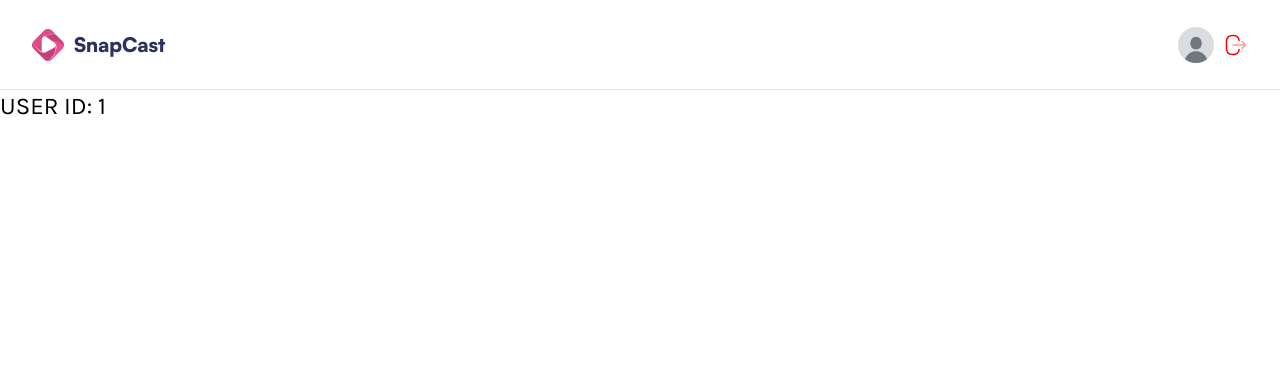
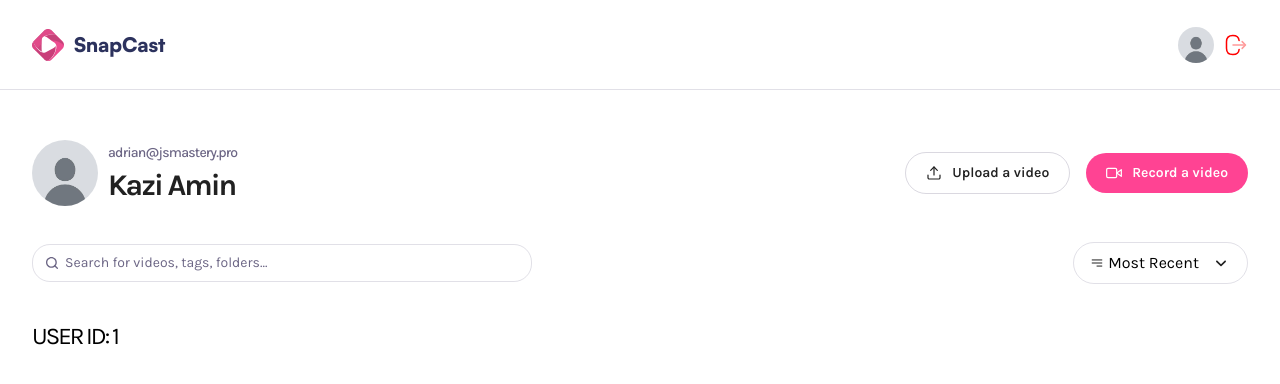
Before and after one commit to KaziAmin110/video_sharing, a Next.js app: page /profile/1 in a window 1280 px wide. Shown: the top 384 px of the page. Built offline with nearby package versions, Linux system fonts and the light colour scheme.

Commit message:
Added UI Design for Dynamic Header Section

```diff
--- a/app/(root)/profile/[id]/page.tsx
+++ b/app/(root)/profile/[id]/page.tsx
@@ -1,7 +1,14 @@
+import Header from "@/components/Header";
+
 const Page = async ({params} : ParamsWithSearch) => {
     const {id} = await params;
   return (
-    <div className='text-2xl font-karla'>USER ID: {id}</div>
+    <div className="wrapper page">
+        <Header subHeader="adrian@jsmastery.pro" title="Kazi Amin" userImg="/assets/images/dummy.jpg" />
+        <h1 className='text-2xl font-karla'>
+            USER ID: {id}
+        </h1>
+    </div>
   )
 }
 
--- /dev/null
+++ b/components/DropdownList.tsx
@@ -0,0 +1,28 @@
+'use client';
+import { useState } from 'react';
+import Image from 'next/image';
+const DropdownList = () => {
+    const [isOpen, setIsOpen] = useState(false);
+  return (
+    <div className="relative">
+        <div className="cursor-pointer" onClick={() => setIsOpen(!isOpen)}>
+            <div className='filter-trigger'>
+                <figure>
+                    <Image src="/assets/icons/hamburger.svg" alt="menu" width={14} height={14} />
+                    Most Recent
+                </figure>
+                <Image src="/assets/icons/arrow-down.svg" alt="arrow down" width={20} height={20} />
+            </div>
+        </div>
+        {isOpen && (
+                <ul className='dropdown'>
+                    {['Most Recent', 'Most Popular', 'Most Liked'].map((item) => (
+                        <li key={item} className='list-item'>{item}</li>
+                    ))}
+                </ul>
+        )}
+    </div>
+  )
+}
+
+export default DropdownList
--- a/components/Header.tsx
+++ b/components/Header.tsx
@@ -1,12 +1,13 @@
 import Image from 'next/image';
 import Link from 'next/link';
+import DropdownList from './DropdownList';
 const Header = ({subHeader, title, userImg} : SharedHeaderProps) => {
   return (
     <header className='header'>
         <section className='header-container'>
             <div className='details'>
                 {userImg && (
-                    <Image src={userImg || '/assets/images/dummy.jpg'} alt='user' width={66} height={66} className='rounded-full'/>
+                    <Image src={userImg} alt='user' width={66} height={66} className='rounded-full'/>
                 )}
 
                 <article>
@@ -33,7 +34,7 @@ const Header = ({subHeader, title, userImg} : SharedHeaderProps) => {
                 <Image src="/assets/icons/search.svg" alt="search" width={16} height={16} />
             </div>
 
-            {`<DropdownList />`}
+            <DropdownList />
         </section>
     </header>
   )
```
